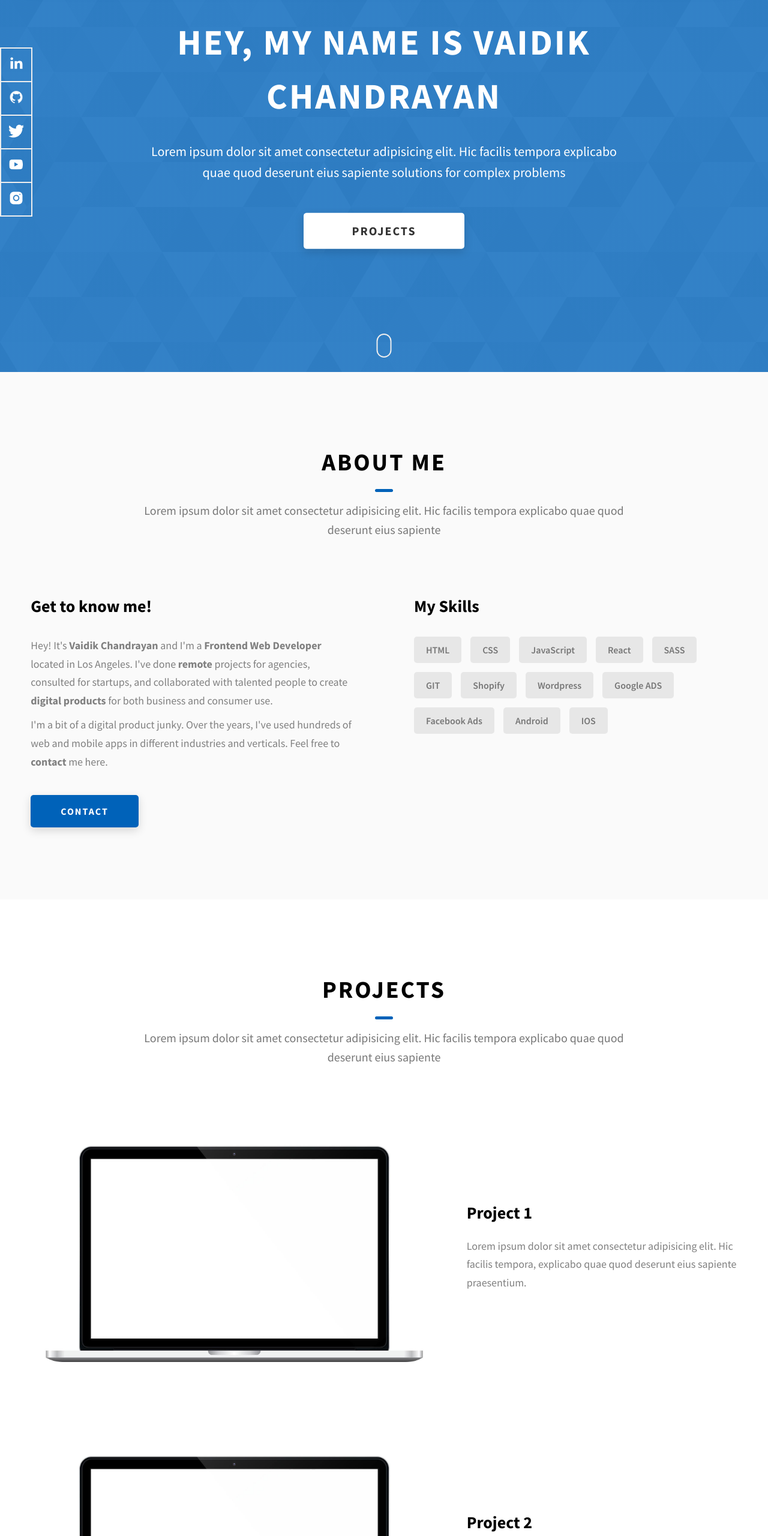
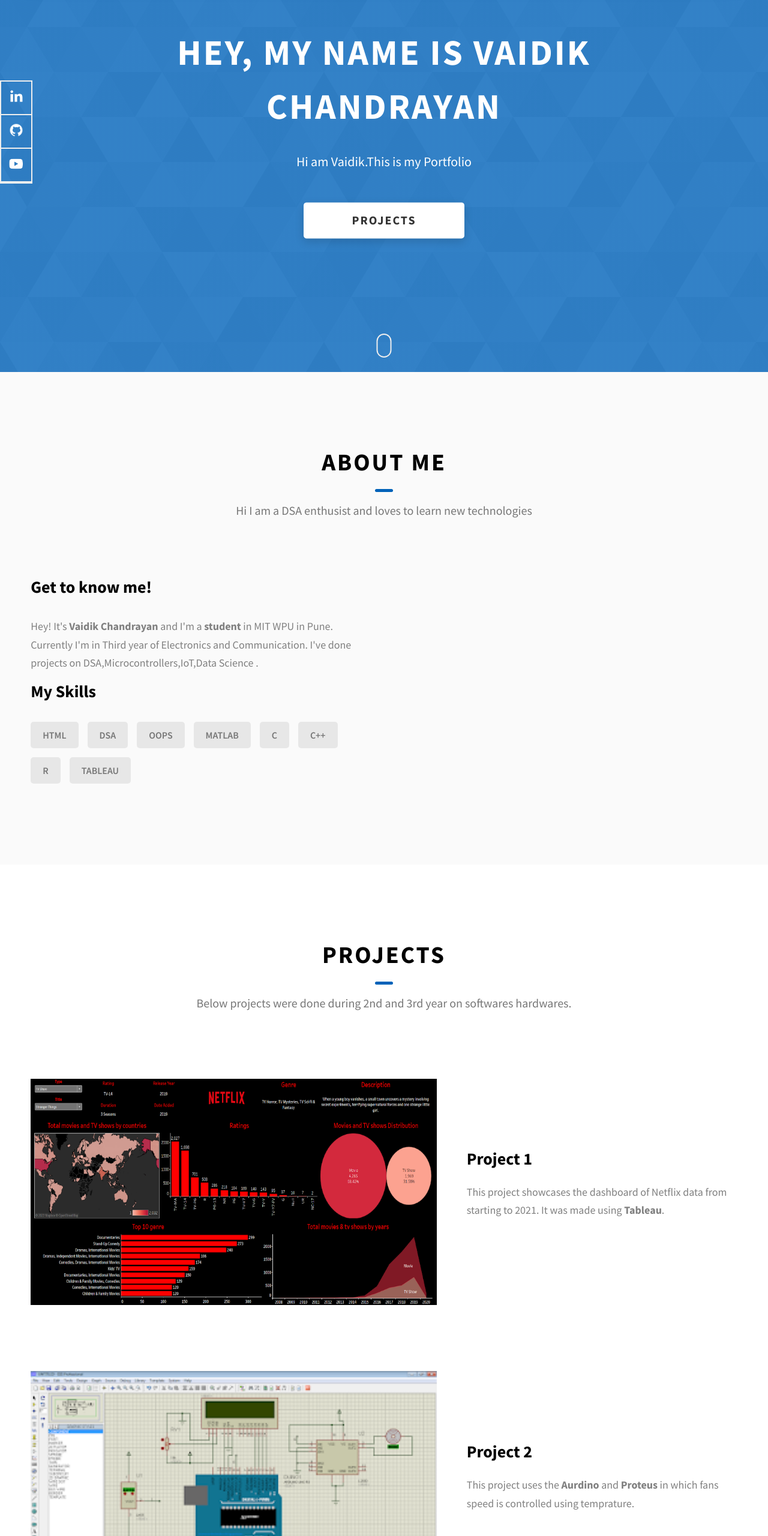
Before and after one commit to Vaidik21/vaidik21.github.io, a website: page index.html in a window 1280 px wide. Shown: the part 180-2740 px from the top of the page at 60% size. Drawn offline with Linux system fonts and the light colour scheme.

Commit message:
portfolio completed

```diff
--- a/index.html
+++ b/index.html
@@ -9,7 +9,7 @@
   <meta name="description" content="Portfolio Template for Developer" />
 
   <link rel="stylesheet" href="css/style.css" />
-
+  <link rel="icon" type="image/x-icon" href="https://img.icons8.com/bubbles/64/null/rocket.png">
   <link rel="preconnect" href="https://fonts.googleapis.com" />
   <link rel="preconnect" href="https://fonts.gstatic.com" crossorigin />
   <link href="https://fonts.googleapis.com/css2?family=Source+Sans+Pro:wght@400;600;700;900&display=swap"
@@ -21,7 +21,7 @@
     <div class="header__content">
       <div class="header__logo-container">
         <div class="header__logo-img-cont">
-          <img src="./assets/png/john-doe.png" alt="Ram Maheshwari Logo Image" class="header__logo-img" />
+          <img src="./assets/me.jpeg" alt="Vaidik Logo Image" class="header__logo-img" />
         </div>
         <span class="header__logo-sub">Vaidik Chandrayan</span>
       </div>
@@ -37,9 +37,6 @@
             <a href="./index.html#projects" class="header__link">
               Projects
             </a>
-          </li>
-          <li class="header__link-wrapper">
-            <a href="./index.html#contact" class="header__link"> Contact </a>
           </li>
         </ul>
         <div class="header__main-ham-menu-cont">
@@ -64,9 +61,6 @@
             <a href="./index.html#projects"> Projects </a>
           </li>
 
-          <li class="header__sm-menu-link">
-            <a href="./index.html#contact"> Contact </a>
-          </li>
         </ul>
       </div>
     </div>
@@ -76,9 +70,7 @@
       <h1 class="heading-primary">Hey, My name is Vaidik Chandrayan</h1>
       <div class="home-hero__info">
         <p class="text-primary">
-          Lorem ipsum dolor sit amet consectetur adipisicing elit. Hic facilis
-          tempora explicabo quae quod deserunt eius sapiente solutions for
-          complex problems
+          Hi am Vaidik.This is my Portfolio
         </p>
       </div>
       <div class="home-hero__cta">
@@ -87,30 +79,22 @@
     </div>
     <div class="home-hero__socials">
       <div class="home-hero__social">
-        <a href="#" class="home-hero__social-icon-link">
+        <a href="https://www.linkedin.com/in/vaidik-chandrayan-b86a56211/" class="home-hero__social-icon-link" target="_blank">
           <img src="./assets/png/linkedin-ico.png" alt="icon" class="home-hero__social-icon" />
         </a>
       </div>
       <div class="home-hero__social">
-        <a href="#" class="home-hero__social-icon-link">
+        <a href="https://github.com/Vaidik21/vaidik21.github.io"  class="home-hero__social-icon-link" target="_blank">
           <img src="./assets/png/github-ico.png" alt="icon" class="home-hero__social-icon" />
         </a>
       </div>
+
       <div class="home-hero__social">
-        <a href="#" class="home-hero__social-icon-link">
-          <img src="./assets/png/twitter-ico.png" alt="icon" class="home-hero__social-icon" />
-        </a>
-      </div>
-      <div class="home-hero__social">
-        <a href="#" class="home-hero__social-icon-link">
+        <a href="https://studio.youtube.com/channel/UC9I1YMXzGt2zdtDdAgRICeg "class="home-hero__social-icon-link">
           <img src="./assets/png/yt-ico.png" alt="icon" class="home-hero__social-icon" />
         </a>
       </div>
-      <div class="home-hero__social">
-        <a href="#" class="home-hero__social-icon-link home-hero__social-icon-link--bd-none">
-          <img src="./assets/png/insta-ico.png" alt="icon" class="home-hero__social-icon" />
-        </a>
-      </div>
+
     </div>
     <div class="home-hero__mouse-scroll-cont">
       <div class="mouse"></div>
@@ -121,8 +105,7 @@
       <h2 class="heading heading-sec heading-sec__mb-med">
         <span class="heading-sec__main">About Me</span>
         <span class="heading-sec__sub">
-          Lorem ipsum dolor sit amet consectetur adipisicing elit. Hic facilis
-          tempora explicabo quae quod deserunt eius sapiente
+          Hi I am a DSA enthusist and loves to learn new technologies
         </span>
       </h2>
       <div class="about__content">
@@ -132,39 +115,24 @@
             <p class="about__content-details-para">
               Hey! It's
               <strong>Vaidik Chandrayan</strong>
-              and I'm a <strong> Frontend Web Developer </strong> located in
-              Los Angeles. I've done
-              <strong> remote </strong>
-              projects for agencies, consulted for startups, and collaborated
-              with talented people to create
-              <strong>digital products </strong>
-              for both business and consumer use.
+              and I'm a <strong> student </strong> in
+              MIT WPU in Pune. Currently I'm in Third year of Electronics and Communication.
+              I've done projects on DSA,Microcontrollers,IoT,Data Science .<S></S>
+
             </p>
-            <p class="about__content-details-para">
-              I'm a bit of a digital product junky. Over the years, I've used
-              hundreds of web and mobile apps in different industries and
-              verticals. Feel free to
-              <strong>contact</strong> me here.
-            </p>
-          </div>
-          <a href="./#contact" class="btn btn--med btn--theme dynamicBgClr">Contact</a>
-        </div>
+
         <div class="about__content-skills">
           <h3 class="about__content-title">My Skills</h3>
           <div class="skills">
             <div class="skills__skill">HTML</div>
-            <div class="skills__skill">CSS</div>
-            <div class="skills__skill">JavaScript</div>
-            <div class="skills__skill">React</div>
-            <div class="skills__skill">SASS</div>
-            <div class="skills__skill">GIT</div>
-            <div class="skills__skill">Shopify</div>
-            <div class="skills__skill">Wordpress</div>
-            <div class="skills__skill">Google ADS</div>
-            <div class="skills__skill">Facebook Ads</div>
-            <div class="skills__skill">Android</div>
-            <div class="skills__skill">IOS</div>
-          </div>
+            <div class="skills__skill">DSA</div>
+            <div class="skills__skill">OOPS</div>
+            <div class="skills__skill">MATLAB</div>
+            <div class="skills__skill">C</div>
+            <div class="skills__skill">C++</div>
+            <div class="skills__skill">R</div>
+            <div class="skills__skill">TABLEAU</div>
+            </div>
         </div>
       </div>
     </div>
@@ -174,91 +142,56 @@
       <h2 class="heading heading-sec heading-sec__mb-bg">
         <span class="heading-sec__main">Projects</span>
         <span class="heading-sec__sub">
-          Lorem ipsum dolor sit amet consectetur adipisicing elit. Hic facilis
-          tempora explicabo quae quod deserunt eius sapiente
+          Below projects were done during 2nd and 3rd year on softwares
+          hardwares.
         </span>
       </h2>
 
       <div class="projects__content">
         <div class="projects__row">
           <div class="projects__row-img-cont">
-            <img src="./assets/jpeg/project-mockup-example.jpeg" alt="Software Screenshot" class="projects__row-img"
+            <img src="./assets/ds.png" alt="Software Screenshot" class="projects__row-img"
               loading="lazy" />
           </div>
           <div class="projects__row-content">
             <h3 class="projects__row-content-title">Project 1</h3>
             <p class="projects__row-content-desc">
-              Lorem ipsum dolor sit amet consectetur adipisicing elit. Hic
-              facilis tempora, explicabo quae quod deserunt eius sapiente
-              praesentium.
+             This project showcases the dashboard of Netflix data from starting to 2021.
+             It was made using <strong>Tableau</strong>.
             </p>
           </div>
         </div>
         <div class="projects__row">
           <div class="projects__row-img-cont">
-            <img src="./assets/jpeg/project-mockup-example.jpeg" alt="Software Screenshot" class="projects__row-img"
+            <img src="./assets/arduino.png" alt="Software Screenshot" class="projects__row-img"
               loading="lazy" />
           </div>
           <div class="projects__row-content">
             <h3 class="projects__row-content-title">Project 2</h3>
             <p class="projects__row-content-desc">
-              Lorem ipsum dolor sit amet consectetur adipisicing elit. Hic
-              facilis tempora, explicabo quae quod deserunt eius sapiente
-              praesentium.
+              This project uses the <strong>Aurdino</strong> and <strong>Proteus</strong>
+              in which fans speed is controlled using temprature.
             </p>
 
           </div>
         </div>
         <div class="projects__row">
           <div class="projects__row-img-cont">
-            <img src="./assets/jpeg/project-mockup-example.jpeg" alt="Software Screenshot" class="projects__row-img"
+            <img src="./assets/digital.jpg" alt="Software Screenshot" class="projects__row-img"
               loading="lazy" />
           </div>
           <div class="projects__row-content">
             <h3 class="projects__row-content-title">Project 3</h3>
             <p class="projects__row-content-desc">
-              Lorem ipsum dolor sit amet consectetur adipisicing elit. Hic
-              facilis tempora, explicabo quae quod deserunt eius sapiente
-              praesentium.
+              This hardware project is Digital Thermometer which shows the temprature
+              using temprature sensor .
             </p>
           </div>
         </div>
       </div>
     </div>
   </section>
-  <section id="contact" class="contact sec-pad dynamicBg">
-    <div class="main-container">
-      <h2 class="heading heading-sec heading-sec__mb-med">
-        <span class="heading-sec__main heading-sec__main--lt">Contact</span>
-        <span class="heading-sec__sub heading-sec__sub--lt">
-          Lorem ipsum dolor sit amet consectetur adipisicing elit. Hic facilis
-          tempora explicabo quae quod deserunt eius sapiente
-        </span>
-      </h2>
-      <div class="contact__form-container">
-        <form action="#" class="contact__form">
-          <div class="contact__form-field">
-            <label class="contact__form-label" for="name">Name</label>
-            <input required placeholder="Enter Your Name" type="text" class="contact__form-input" name="name"
-              id="name" />
-          </div>
-          <div class="contact__form-field">
-            <label class="contact__form-label" for="email">Email</label>
-            <input required placeholder="Enter Your Email" type="text" class="contact__form-input" name="email"
-              id="email" />
-          </div>
-          <div class="contact__form-field">
-            <label class="contact__form-label" for="message">Message</label>
-            <textarea required cols="30" rows="10" class="contact__form-input" placeholder="Enter Your Message"
-              name="message" id="message"></textarea>
-          </div>
-          <button type="submit" class="btn btn--theme contact__btn">
-            Submit
-          </button>
-        </form>
-      </div>
-    </div>
-  </section>
+
   <footer class="main-footer">
     <div class="main-container">
       <div class="main-footer__upper">
@@ -274,29 +207,23 @@
               <img class="main-footer__icon" src="./assets/png/github-ico.png" alt="icon" />
             </a>
             <a target="_blank" rel="noreferrer" href="#">
-              <img class="main-footer__icon" src="./assets/png/twitter-ico.png" alt="icon" />
-            </a>
+
             <a target="_blank" rel="noreferrer" href="#">
               <img class="main-footer__icon" src="./assets/png/yt-ico.png" alt="icon" />
             </a>
-            <a target="_blank" rel="noreferrer" href="#">
-              <img class="main-footer__icon main-footer__icon--mr-none" src="./assets/png/insta-ico.png" alt="icon" />
-            </a>
+
           </div>
         </div>
         <div class="main-footer__row main-footer__row-2">
           <h4 class="heading heading-sm text-lt">Vaidik Chandrayan</h4>
-          <p class="main-footer__short-desc">
-            Lorem ipsum dolor sit amet consectsdgfsdfgasdfgadsfgdetur adipisicing elit facilis
-            tempora explicabo quae quod deserunt
-          </p>
+
         </div>
       </div>
 
       <!-- If you give me some credit or shoutout here by linking to my website, then it will be a big thing for me and will help me a lot :) -->
       <div class="main-footer__lower">
-        &copy; Copyright 2021. Made by
-        <a rel="noreferrer" target="_blank" href="https://rammaheshwari.com">Ram Maheshwari</a>
+        &copy; Copyright 2022. Made by Vaidik Chandrayan
+
       </div>
     </div>
   </footer>
```
Also changed, not shown: assets/arduino.png (added), assets/digital.jpg (added), assets/ds.png (added), assets/me.jpeg (added).
